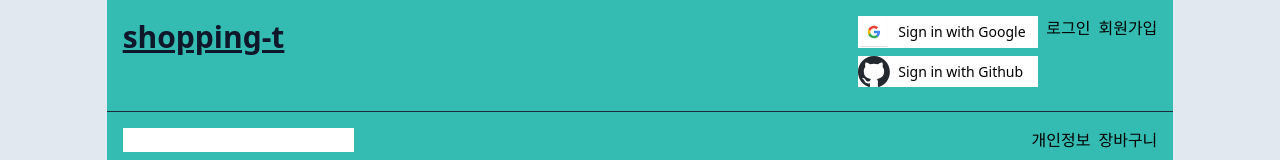
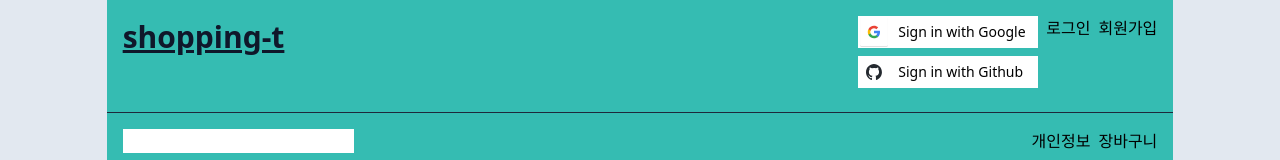
Before and after one commit to jmeno1011/shopping-t, a Next.js app: page / in a window 1280 px wide. Shown: the top 160 px of the page. Built offline with nearby package versions, Linux system fonts and the light colour scheme.

Commit message:
adjust github svg scale

```diff
--- a/src/components/modal/Auth.tsx
+++ b/src/components/modal/Auth.tsx
@@ -3,12 +3,12 @@ import Image from "next/image";
 export default function Auth() {
   return (
     <div>
-        <button className="mb-2 w-[180px] flex items-center bg-white">
+        <button className="mb-2 w-[180px] flex items-center bg-white h-[32px]">
             <Image className="mr-2" src={"/auth_svg/btn_google_light_normal_ios.svg"} alt="google-login" height={32} width={32} />
             <span className="text-sm inline-block ">Sign in with Google</span>
         </button>
-        <button className="mb-2 w-[180px] flex items-center bg-white">
-            <Image className="mr-2" src={"/auth_svg/github-mark.svg"} alt="github-login" height={32} width={32}/>
+        <button className="mb-2 w-[180px] flex items-center bg-white h-[32px]">
+            <Image className="mr-2 p-2" src={"/auth_svg/github-mark.svg"} alt="github-login" height={32} width={32} />
             <span className="text-sm inline-block ">Sign in with Github</span>
         </button>
     </div>
```
